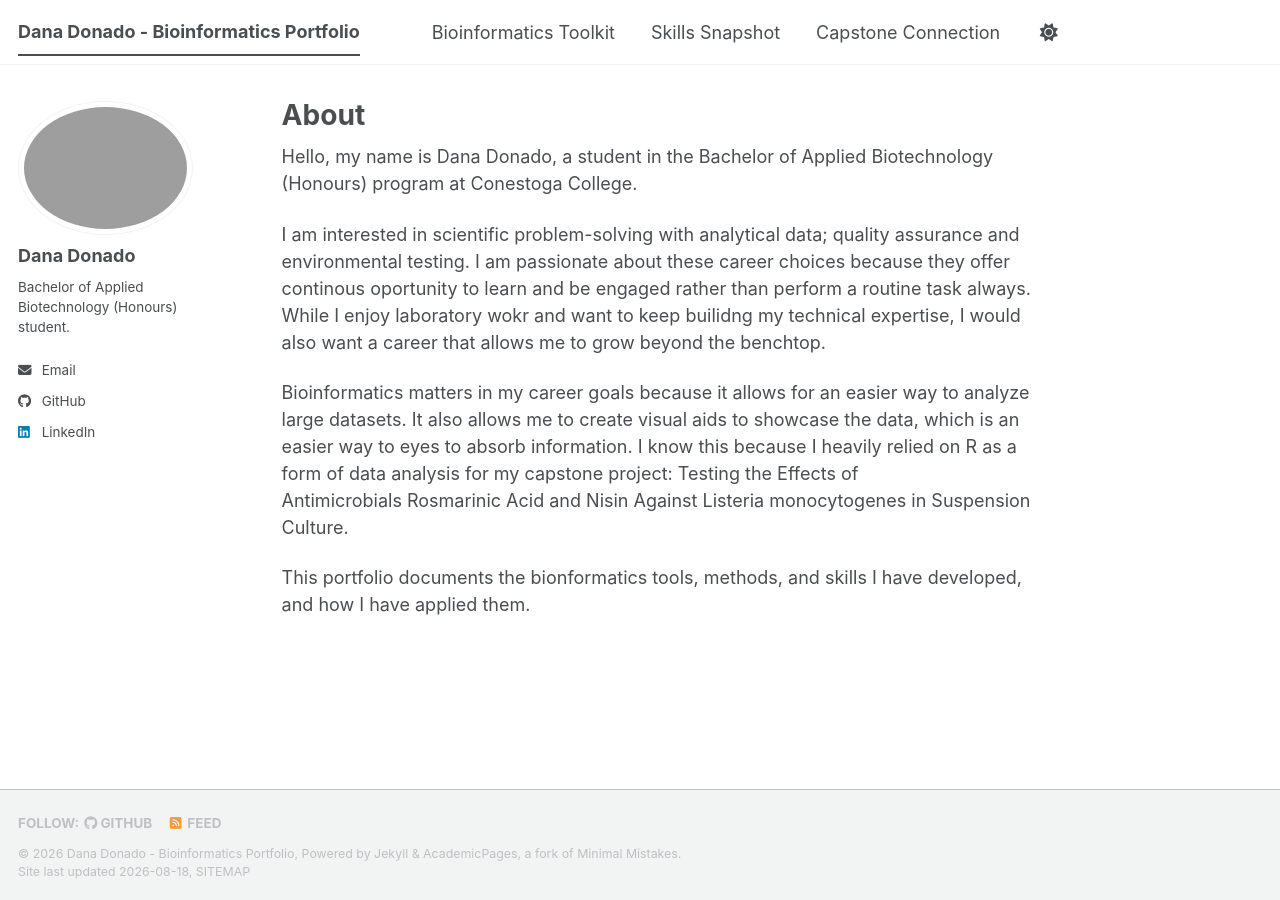
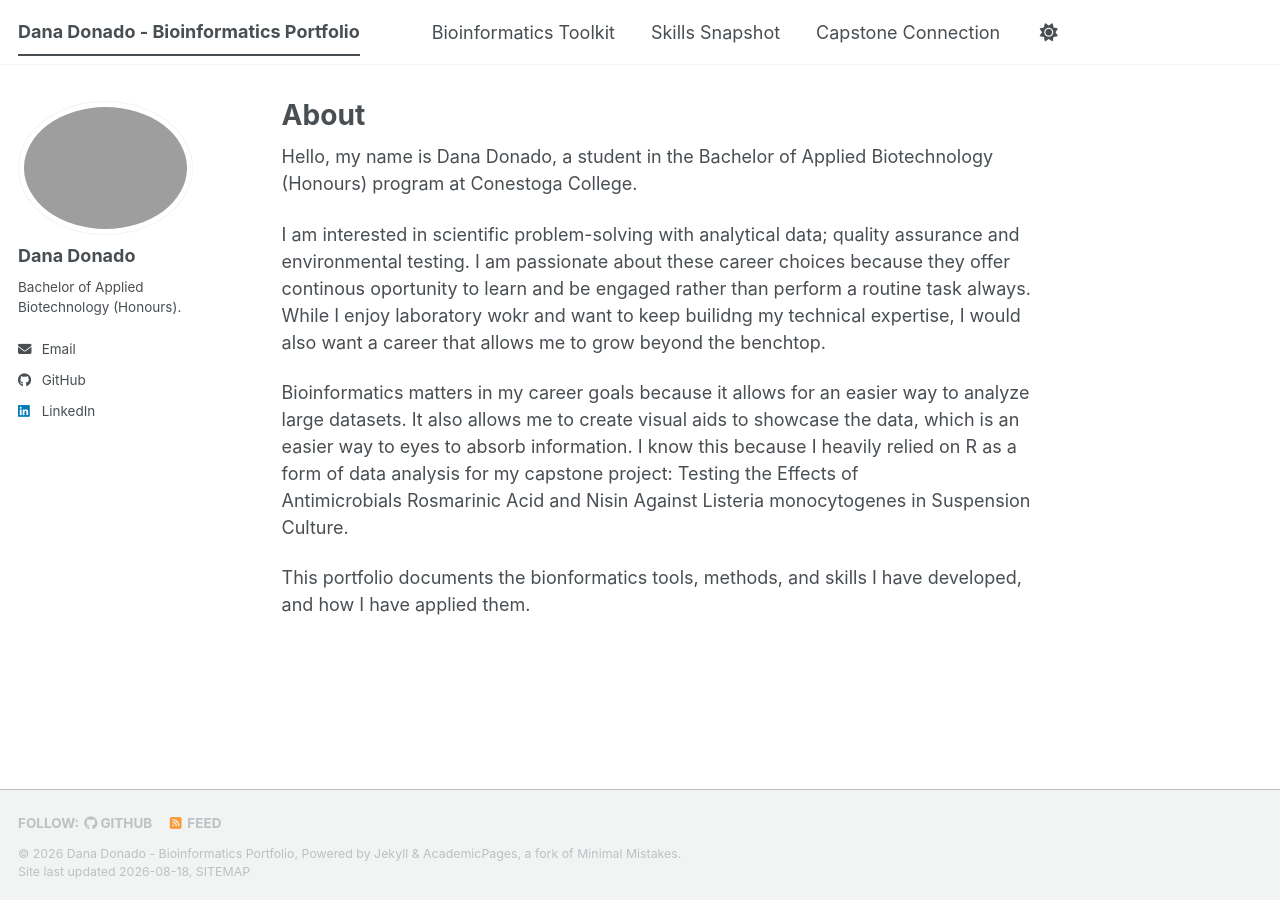
Before and after one commit to DanaDonado/biot74000-portfolio, a Jekyll site: the page built from _pages/about.md, in a window 1280 px wide. Built offline with Jekyll 4.4.1, drawn with Linux system fonts in a browser that asks for light colours; a script bundle is joined from its source files by our own code; library files that are not in the unit come from our copies.

Commit message:
Update _config.yml

```diff
--- a/_config.yml
+++ b/_config.yml
@@ -42,14 +42,14 @@ repository: "danadonado/biot74000-portfolio"
 # -------------------------------------------------------------------
 author:
   name: "Dana Donado"
-  bio: "Bachelor of Applied Biotechnology (Honours) student."
+  bio: "Bachelor of Applied Biotechnology (Honours)."
   # To add a profile photo: upload a square image to the images/ folder,
   # then put its filename here (e.g. "profile.jpg"). Leave blank for no photo.
   avatar: ""
   # Optional links in your sidebar. Leave blank to hide. Add your own if you like.
-  email: ""
-  github: ""            # your GitHub username, e.g. "yourusername"
-  linkedin: ""          # your LinkedIn handle, e.g. "yourname"
+  email: " dana020326@gmail.com"
+  github: "https://github.com/DanaDonado"            # your GitHub username, e.g. "yourusername"
+  linkedin: "https://www.linkedin.com/in/danadonado/"          # your LinkedIn handle, e.g. "yourname"
 
 # ------------------------------------------------------------------------------
 #  ▲▲▲  END OF SECTION TO EDIT  ▲▲▲
```
